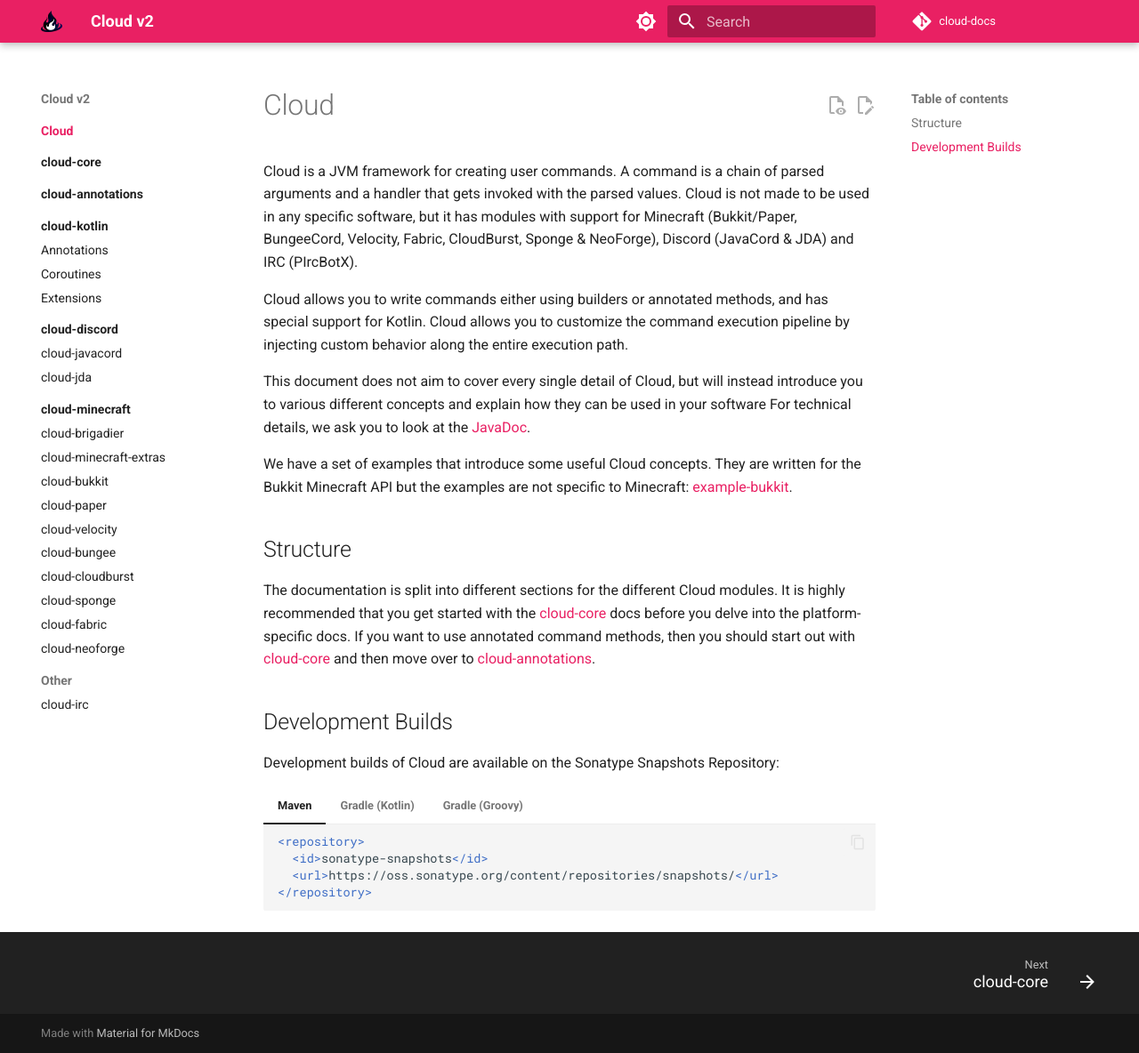
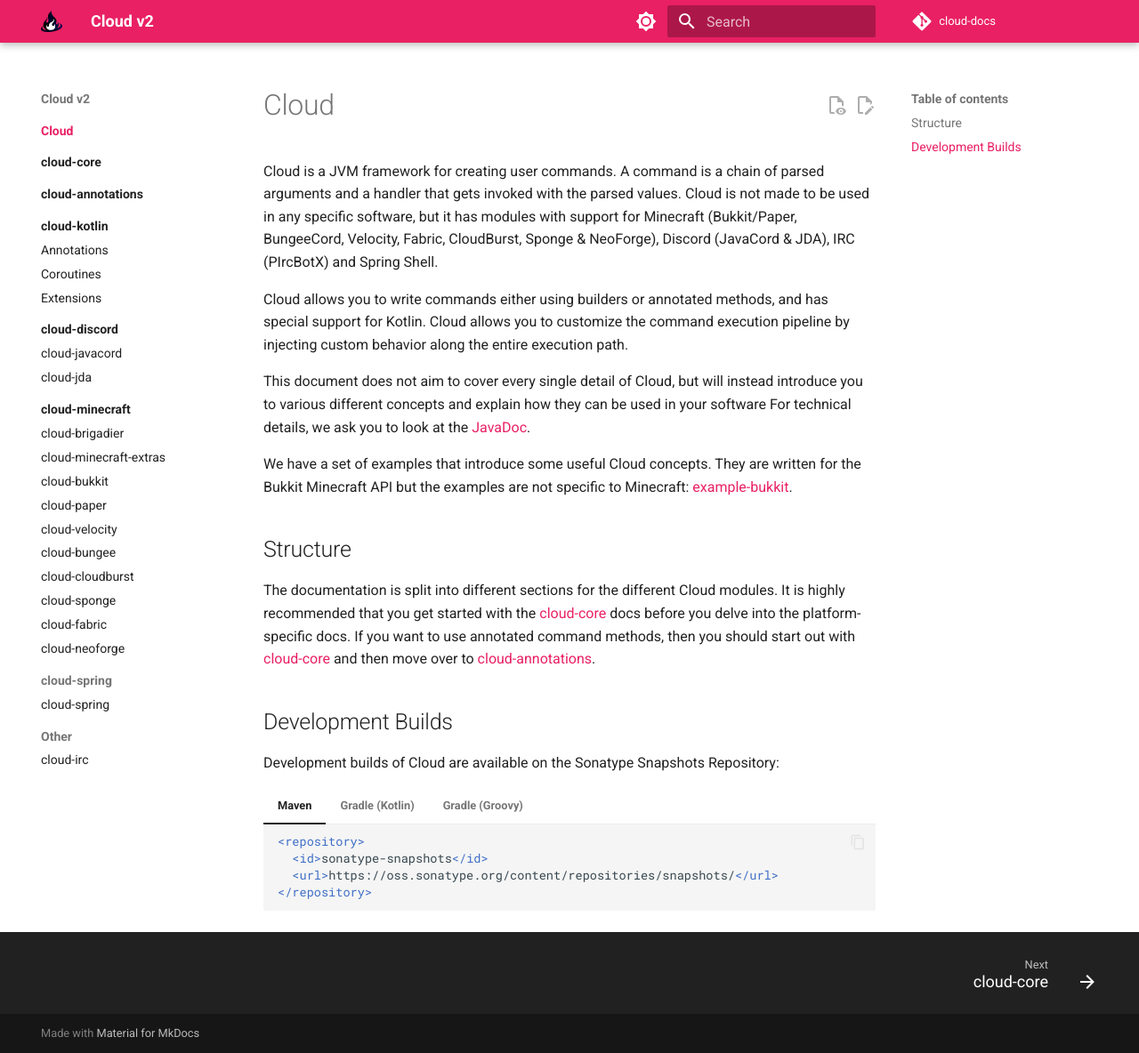
Before and after one commit to Incendo/cloud-docs, an MkDocs documentation site: the page built from docs/index.md, in a window 1280 px wide and 1184 px high. Shown: the whole window at 89% size. Built offline with MkDocs 1.6.1 and Material for MkDocs 9.7.7, drawn with Linux system fonts in a browser that asks for light colours; comment, search, counter and statistics services are not loaded.

Commit message:
we now support spring bby

```diff
--- a/docs/index.md
+++ b/docs/index.md
@@ -3,8 +3,8 @@
 Cloud is a JVM framework for creating user commands.
 A command is a chain of parsed arguments and a handler that gets invoked with the parsed values.
 Cloud is not made to be used in any specific software, but it has modules with support for Minecraft
-(Bukkit/Paper, BungeeCord, Velocity, Fabric, CloudBurst, Sponge & NeoForge), Discord (JavaCord & JDA)
-and IRC (PIrcBotX).
+(Bukkit/Paper, BungeeCord, Velocity, Fabric, CloudBurst, Sponge & NeoForge), Discord (JavaCord & JDA), IRC (PIrcBotX)
+and Spring Shell.
 
 Cloud allows you to write commands either using builders or annotated methods, and has special support for Kotlin.
 Cloud allows you to customize the command execution pipeline by injecting custom behavior along the entire
--- a/mkdocs.yml
+++ b/mkdocs.yml
@@ -32,6 +32,8 @@
       - cloud-sponge: minecraft/sponge.md
       - cloud-fabric: minecraft/fabric.md
       - cloud-neoforge: minecraft/neoforge.md
+  - cloud-spring:
+      - cloud-spring: https://github.com/incendo/cloud-spring
   - Other:
       - cloud-irc: other/irc.md
 theme:
```
